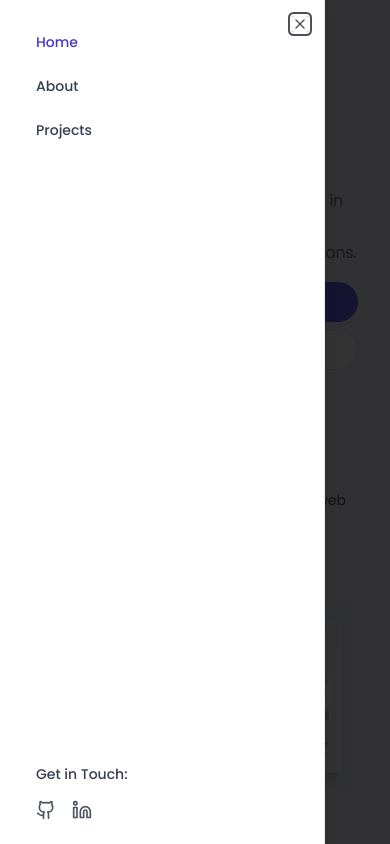
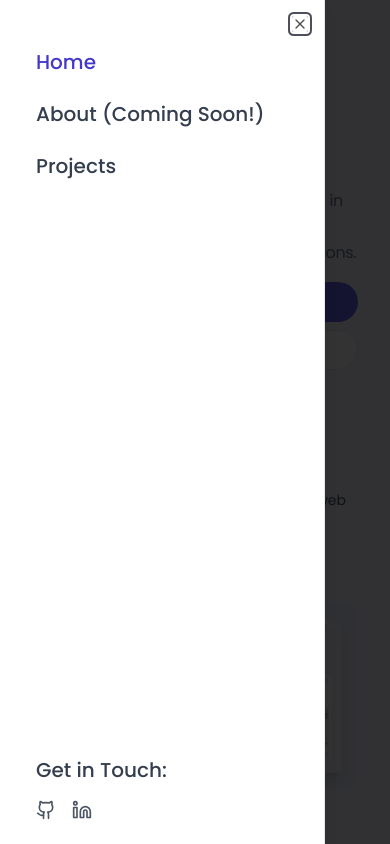
Before and after one commit to jolwnn/portfolio, a Next.js app: page / in a window 390 px wide. Both pictures are taken after a click on the button "Toggle navigation menu". Shown: the top 844 px of the page. Built offline with nearby package versions, Linux system fonts and the light colour scheme.

Commit message:
fix: links, resume, and sheet font size

```diff
--- a/src/app/page.tsx
+++ b/src/app/page.tsx
@@ -54,8 +54,10 @@ export default function Home() {
                   className="hover:shadow-lg rounded-full"
                 >
                   <Link
-                    href="#"
+                    href="/ZhuoLin_Resume.pdf"
                     prefetch={false}
+                    target="_blank" // Open in a new tab
+                    rel="noopener noreferrer" // Security measure
                     className="py-0 px-2 text-sm text-slate-800/90"
                   >
                     Get My Resume <span className="text-lg">📬</span>
--- a/src/components/organisms/JobDisplay.tsx
+++ b/src/components/organisms/JobDisplay.tsx
@@ -64,7 +64,10 @@ function Vucar() {
       <div className="flex flex-col items-start justify-start gap-1">
         <span className="text-base md:text-xl flex flex-col md:flex-row items-start justify-start md:gap-1.5 font-semibold">
           <span className="text-slate-800">Software Engineer Intern</span>
-          <Link href="#" className="text-indigo-600 hover:underline">
+          <Link
+            href="https://vucar.vn/"
+            className="text-indigo-600 hover:underline"
+          >
             @ Vucar
           </Link>
         </span>
@@ -123,7 +126,10 @@ function Datature() {
           <span className="text-slate-800">
             Software Engineer and Quality Assurance Intern
           </span>
-          <Link href="#" className="text-indigo-600 hover:underline">
+          <Link
+            href="https://www.datature.io/"
+            className="text-indigo-600 hover:underline"
+          >
             @ Datature
           </Link>
         </span>
@@ -168,7 +174,7 @@ function Dsta() {
         <span className="text-base md:text-xl flex flex-col md:flex-row items-start justify-start md:gap-1.5 font-semibold">
           <span className="text-slate-800">Video Analytics Intern</span>
           <Link
-            href="#"
+            href="https://www.dsta.gov.sg/"
             prefetch={false}
             className="text-indigo-600 hover:underline"
           >
@@ -209,7 +215,7 @@ function Lccl() {
             Teaching Assistant and Admin Intern
           </span>
           <Link
-            href="#"
+            href="https://lcclcoding.com/"
             prefetch={false}
             className="text-indigo-600 hover:underline"
           >
--- a/src/components/organisms/NavbarSheet.tsx
+++ b/src/components/organisms/NavbarSheet.tsx
@@ -29,10 +29,10 @@ export default function NavbarSheet() {
         className="flex flex-col items-start justify-start p-6 w-5/6"
       >
         <div className="flex flex-col items-start justify-between gap-4 h-full">
-          <nav className="flex flex-col items-start gap-2">
+          <nav className="flex flex-col items-start gap-2 py-4">
             <Link
               href="/"
-              className={`flex w-full items-center gap-2 rounded-md px-3 py-2 text-sm font-medium ${
+              className={`flex w-full items-center gap-2 rounded-md px-3 py-2 text-xl font-medium ${
                 pathname === "/" ? "text-indigo-700" : "text-slate-800/90"
               }`}
               prefetch={false}
@@ -41,15 +41,15 @@ export default function NavbarSheet() {
             </Link>
             <Link
               href="#"
-              className="flex w-full items-center gap-2 rounded-md px-3 py-2 text-sm font-medium ${
+              className="flex w-full items-center gap-2 rounded-md px-3 py-2 text-xl font-medium ${
                text-slate-800/90"
               prefetch={false}
             >
-              About
+              About (Coming Soon!)
             </Link>
             <Link
               href="/projects"
-              className={`flex w-full items-center gap-2 rounded-md px-3 py-2 text-sm font-medium ${
+              className={`flex w-full items-center gap-2 rounded-md px-3 py-2 text-xl font-medium ${
                 pathname === "/projects"
                   ? "text-indigo-700"
                   : "text-slate-800/90"
@@ -61,7 +61,7 @@ export default function NavbarSheet() {
           </nav>
           <div className="flex flex-col md:flex-row items-start gap-2 md:gap-4">
             <span
-              className="flex w-full items-center gap-2 rounded-md px-3 py-2 text-sm font-medium ${
+              className="flex w-full items-center gap-2 rounded-md px-3 py-2 text-xl font-medium ${
                text-slate-800/90"
             >
               Get in Touch:
```
Also changed, not shown: 1 other file (tests, documents, lock files or other folders).
